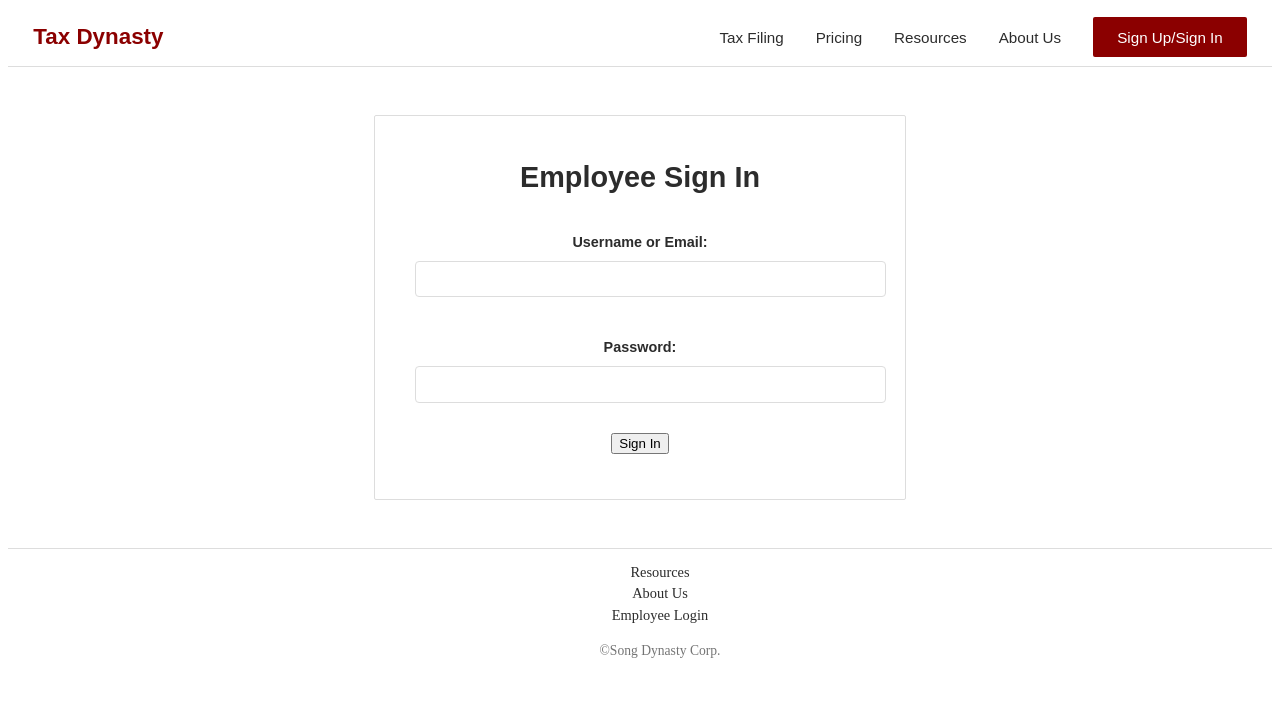
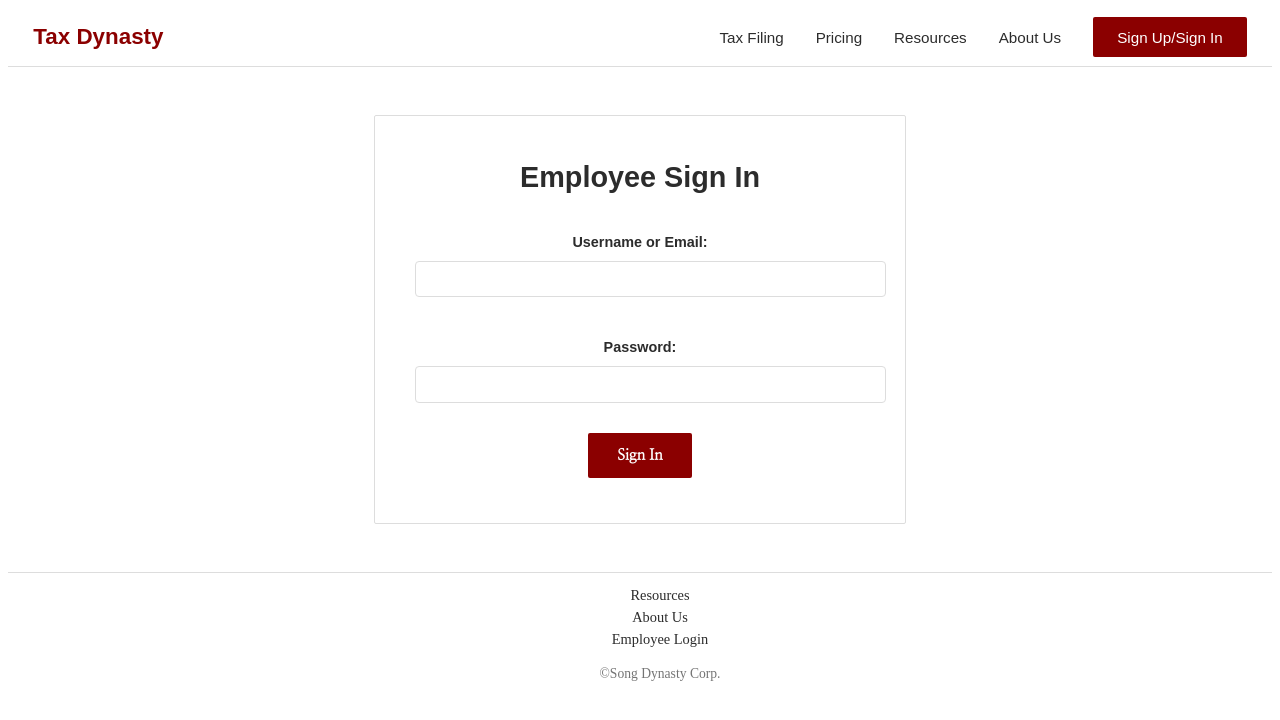
Before and after one commit to nyjackson/cp-325, a React (Vite) app in the folder frontend/: page /employee-login in a window 1280 px wide. Shown: the top 720 px of the page. Built offline with nearby package versions, Linux system fonts and the light colour scheme; no server answers; a web font is replaced by a local one.

Commit message:
adding button link to signin

```diff
--- a/frontend/src/components/Accounts/EmployeeLogin.jsx
+++ b/frontend/src/components/Accounts/EmployeeLogin.jsx
@@ -51,7 +51,7 @@ function EmployeeLogin(){
           autoComplete="password"
         />
         <br></br>
-        <button>Sign In</button>
+        <button className = "tlink">Sign In</button>
   </form> : ''}
 
     {isLoggedIn ? <Account/> : ''}
```
Also changed, not shown: frontend/src/components/Accounts/Account.jsx (line endings or trailing spaces).
